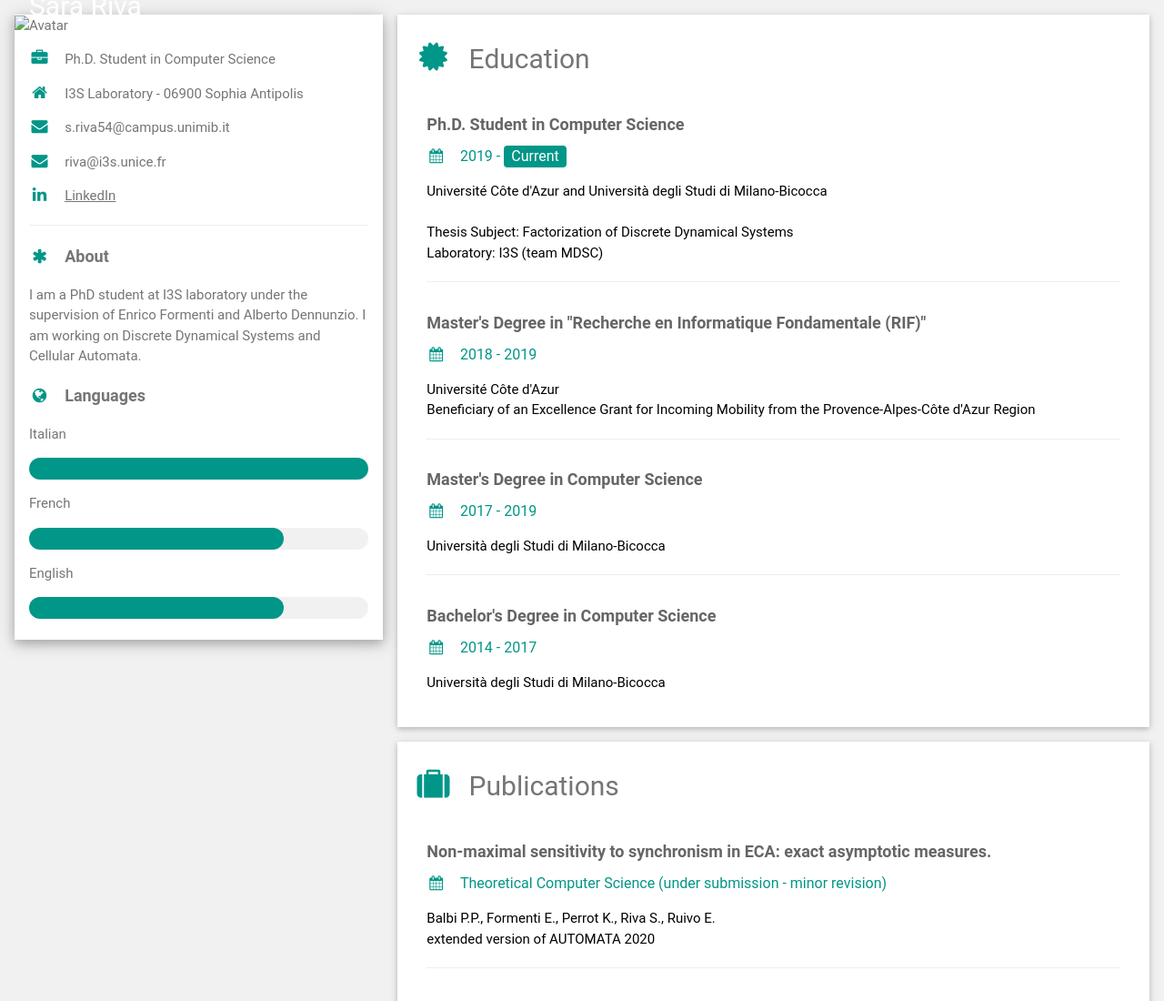
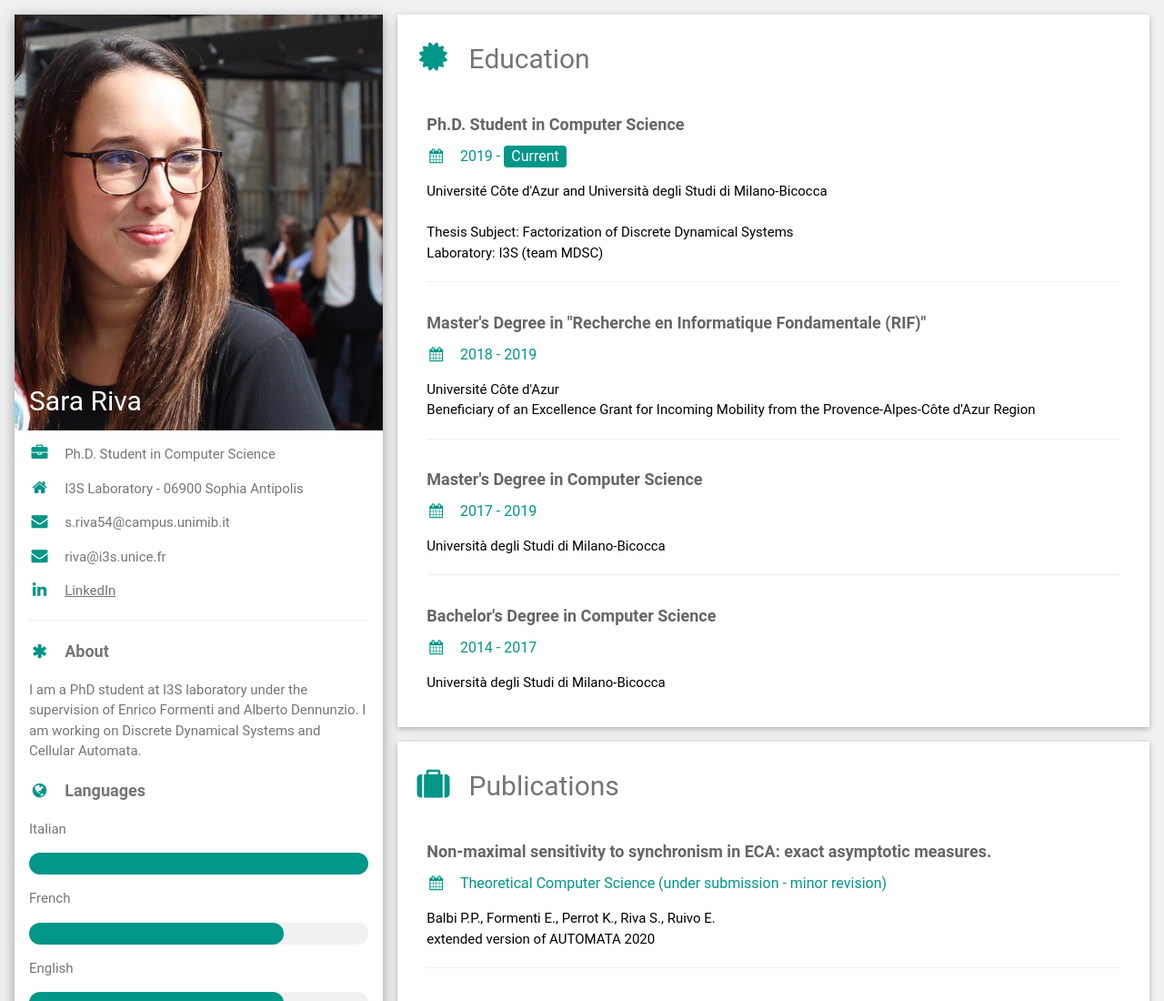
Before and after one commit to SaraRiva/sarariva.github.io, a plain HTML site: page index.html in a window 1280 px wide. Shown: the top 1100 px of the page at 91% size. Drawn offline with nearby package versions, Linux system fonts and the light colour scheme.

Commit message:
Update index.html

```diff
--- a/index.html
+++ b/index.html
@@ -21,7 +21,7 @@ html,body,h1,h2,h3,h4,h5,h6 {font-family: "Roboto", sans-serif}
 
       <div class="w3-white w3-text-grey w3-card-4">
         <div class="w3-display-container">
-          <img src="sara.jpeg" style="width:100%" alt="Avatar">
+          <img src="sara.png" style="width:100%" alt="Avatar">
           <div class="w3-display-bottomleft w3-container w3-text-white">
             <h2>Sara Riva</h2>
           </div>
```
